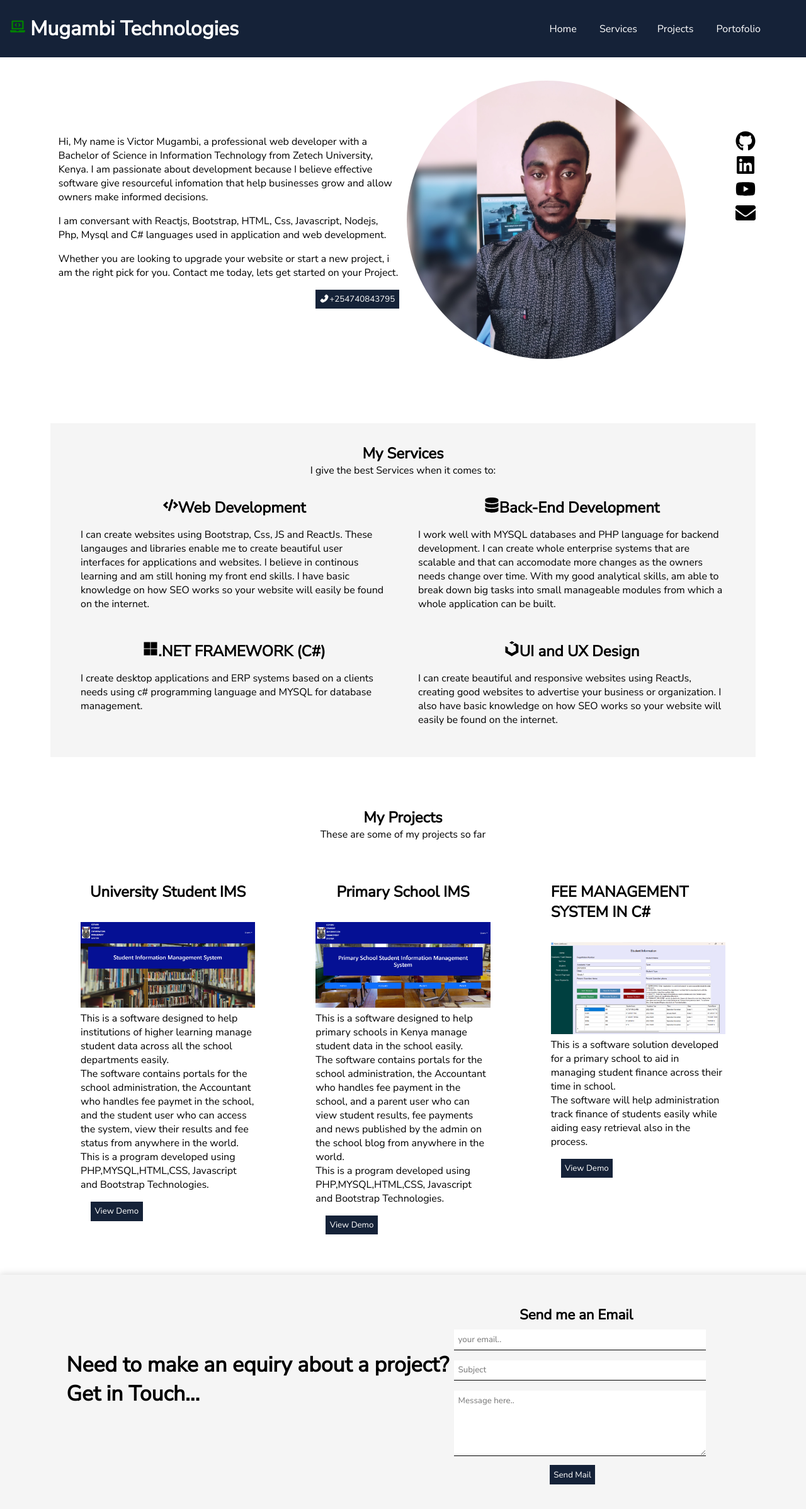
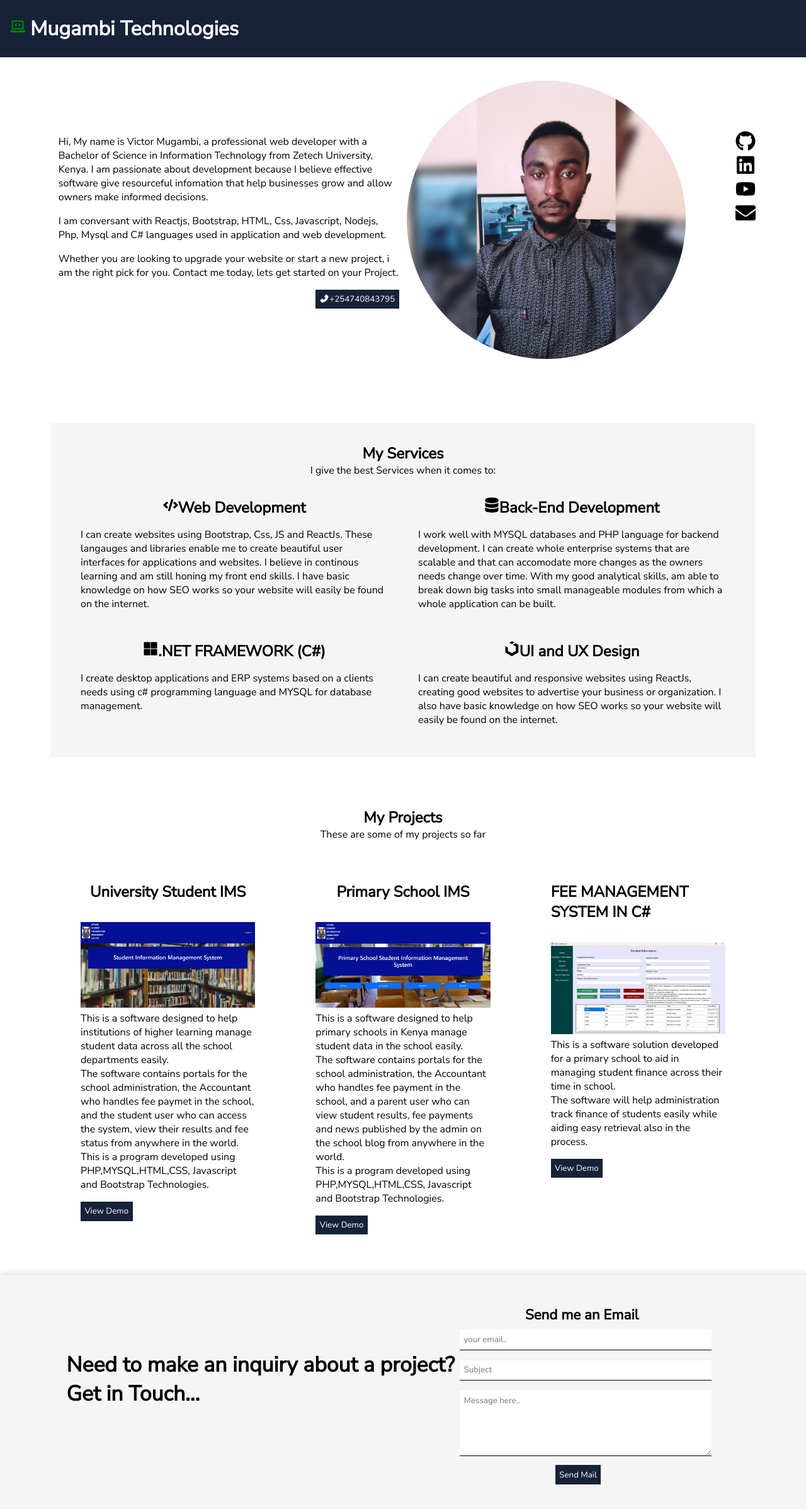
Before and after one commit to mugambi-victor/Portofolio, a React (Create React App) app: page / in a window 1280 px wide. Shown: the top 2396 px of the page at 63% size. Built offline with nearby package versions, Linux system fonts and the light colour scheme.

Commit message:
Made changes on the margins in phone layout, Added an alert for email sent

```diff
--- a/src/Components/Foots.js
+++ b/src/Components/Foots.js
@@ -1,57 +1,78 @@
-import React from 'react'
-import { styled } from 'styled-components'
-import { useRef } from 'react';
+import React, { useRef, useState } from 'react';
+import styled from 'styled-components';
 import emailjs from '@emailjs/browser';
 
 export default function Foots() {
-    const form=useRef();
+    const form = useRef();
+    const [successAlertVisible, setSuccessAlertVisible] = useState(false);
+
     const sendEmail = (e) => {
         e.preventDefault();
 
         emailjs.sendForm('service_wdr2p3c', 'template_wzr6uj6', form.current, 'l7ZSfiapoDrSKkZEx')
             .then((result) => {
                 console.log(result.text);
-          }, (error) => {
+                setSuccessAlertVisible(true); // Show the success alert
+                setTimeout(() => setSuccessAlertVisible(false), 5000); // Hide the alert after 5 seconds
+            })
+            .catch((error) => {
                 console.log(error.text);
             });
+
         e.target.reset();
     };
-
-
 
     return (
         <StyledFooter>
 
             <div>
-
-
                 <Styledform>
                     <StyledHeader>
-       <h1 >Need to make an equiry about a project?<br/> Get in Touch...</h1>
+                        <h1>Need to make an inquiry about a project?<br /> Get in Touch...</h1>
                     </StyledHeader>
+                    <div className="d-blockk">
+                    {successAlertVisible && (
+                <StyledAlert>
+                   Your Enquiry has been submitted, I will get back to you soon.
+                </StyledAlert>
+            )}
             <form ref={form} onSubmit={sendEmail} className='contact_form'>
                         <h1 className='headerr'>Send me an Email</h1>
-                <input type="text" className='ins' name="umail" placeholder='your email..'/> <br/>
-                <input type="text" className='ins' name="subject" placeholder='Subject'/> <br/>
-                <textarea rows='5' name="message" className='ins' placeholder='Message here..'/> <br/>
-                <input type="submit" name="submit" className='bt' value="Send Mail"/>
+                        <input type="text" className='ins' name="umail" placeholder='your email..' /> <br />
+                        <input type="text" className='ins' name="subject" placeholder='Subject' /> <br />
+                        <textarea rows='5' name="message" className='ins' placeholder='Message here..' /> <br />
+                        <input type="submit" name="submit" className='bt' value="Send Mail" />
                     </form>
+                    </div>
 
                 </Styledform>
             </div>
+        </StyledFooter>
+    );
+}
 
-    </StyledFooter>
-  )
+// Rest of your styled components definitions...
 
-}
+const StyledAlert = styled.div`
+    background-color: #4CAF50;
+    color: white;
+    padding: 10px;
+    text-align: center;
+
+`;
+
+// Rest of your styled components...
+
 
 <script src="https://smtpjs.com/v3/smtp.js">
 </script>
+
 
 const StyledFooter=styled.section`
 * {box-sizing:border-box;}
 box-shadow: 10px 12px 12px 11px rgba(2, 2, 0, 0.2);
 background-color:whitesmoke;
+
 div{
 
     display:flex;
@@ -67,6 +88,9 @@ padding-bottom:3em;
     margin-top:2rem;
 
 }
+.d-blockk{
+display:block;
+}
 `
 const Styledp=styled.section`
 width:30em;
@@ -76,6 +100,7 @@ const Styledform=styled.section`
 display:flex;
 padding-top: 3em;
 padding-left:3em;
+
 .ins{
     padding:.5em;
     width:30em;
--- a/src/Components/Header.js
+++ b/src/Components/Header.js
@@ -8,7 +8,7 @@ import {AiFillCloseSquare} from "react-icons/ai";
 import {FaAlignJustify} from "react-icons/fa";
 
 function Header(){
-    const [isHidden, setIsHidden] = useState(false);
+    const [isHidden, setIsHidden] = useState(true);
 
     function toggleHidden() {
       setIsHidden(!isHidden);
--- a/src/Components/Portofolio.js
+++ b/src/Components/Portofolio.js
@@ -112,6 +112,8 @@ justify-content:space-between;
     display:block;
 
     margin-top:2rem;
+    margin-left:0;
+    margin-right: 0;
 
 }
 
--- a/src/Components/SecondaryButton.js
+++ b/src/Components/SecondaryButton.js
@@ -11,12 +11,12 @@ function SecondaryButton({children,style}){
 }
 
 const StyledButton=styled.div`
-
+margin-left: -1em;
 
 button{
     background-color:#152238;
     padding:.4rem;
-color:white;
+    color:white;
 
 border:0;
 
--- a/src/Styles/Layouts.js
+++ b/src/Styles/Layouts.js
@@ -7,7 +7,6 @@ margin-right:5rem;
 margin-left:5rem;
 
 @media(max-width: 992px){
-    margin:2rem;
-
+    margin:0;
 }
 `;
--- a/src/index.css
+++ b/src/index.css
@@ -1,14 +1,5 @@
 body {
 
   margin: 0;
-  font-family: -apple-system, BlinkMacSystemFont, 'Segoe UI', 'Roboto', 'Oxygen',
-    'Ubuntu', 'Cantarell', 'Fira Sans', 'Droid Sans', 'Helvetica Neue',
-    sans-serif;
-  -webkit-font-smoothing: antialiased;
-  -moz-osx-font-smoothing: grayscale;
+
 }
-
-code {
-  font-family: source-code-pro, Menlo, Monaco, Consolas, 'Courier New',
-    monospace;
-}
```
Lines whose indentation alone changed are shown as unchanged.
